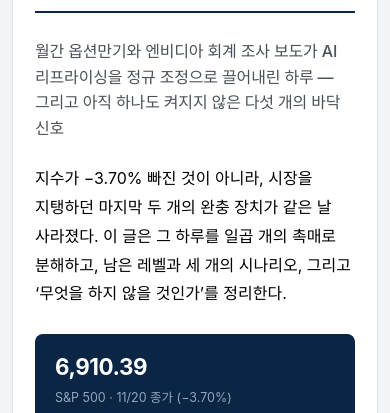
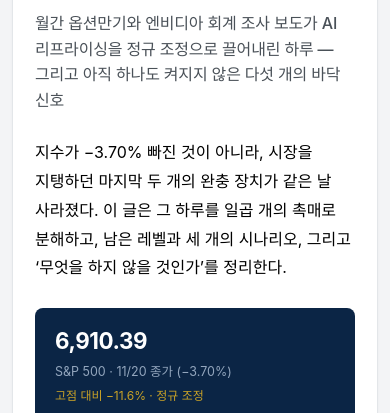
Before and after one commit to swansong80-afk/thesignal-orca, a plain HTML site: page deep-04.html in a window 390 px wide. Shown: the part 431-844 px from the top of the page. Drawn offline with Linux system fonts and the light colour scheme.

Commit message:
deep-04 부제목 여백 정리(모바일 미리보기 임시 페이지 포함)

```diff
--- a/deep-04.html
+++ b/deep-04.html
@@ -32,8 +32,8 @@
   .meta{font-size:13px; color:var(--muted); margin:0 0 30px; line-height:2;}
   .meta b{color:var(--ink-soft); font-weight:600;}
   h1{font-size:2.02rem; line-height:1.34; letter-spacing:-.022em; margin:0 0 14px; font-weight:800; color:#101418;}
-  h2.sub{font-size:1.1rem; line-height:1.62; color:var(--ink-soft); font-weight:500;
-         letter-spacing:-.01em; margin:0 0 22px;}
+  h2.sub{border-top:0; padding-top:0; margin:2px 0 24px; font-size:1.1rem; line-height:1.62;
+         color:var(--ink-soft); font-weight:500; letter-spacing:-.01em;}
   .dek{font-size:1.06rem; color:#000; margin:0 0 6px; line-height:1.8;}
 
   /* ---------- cover stats ---------- */
```
Also changed, not shown: mtest.html (added, +5 -0 lines).
